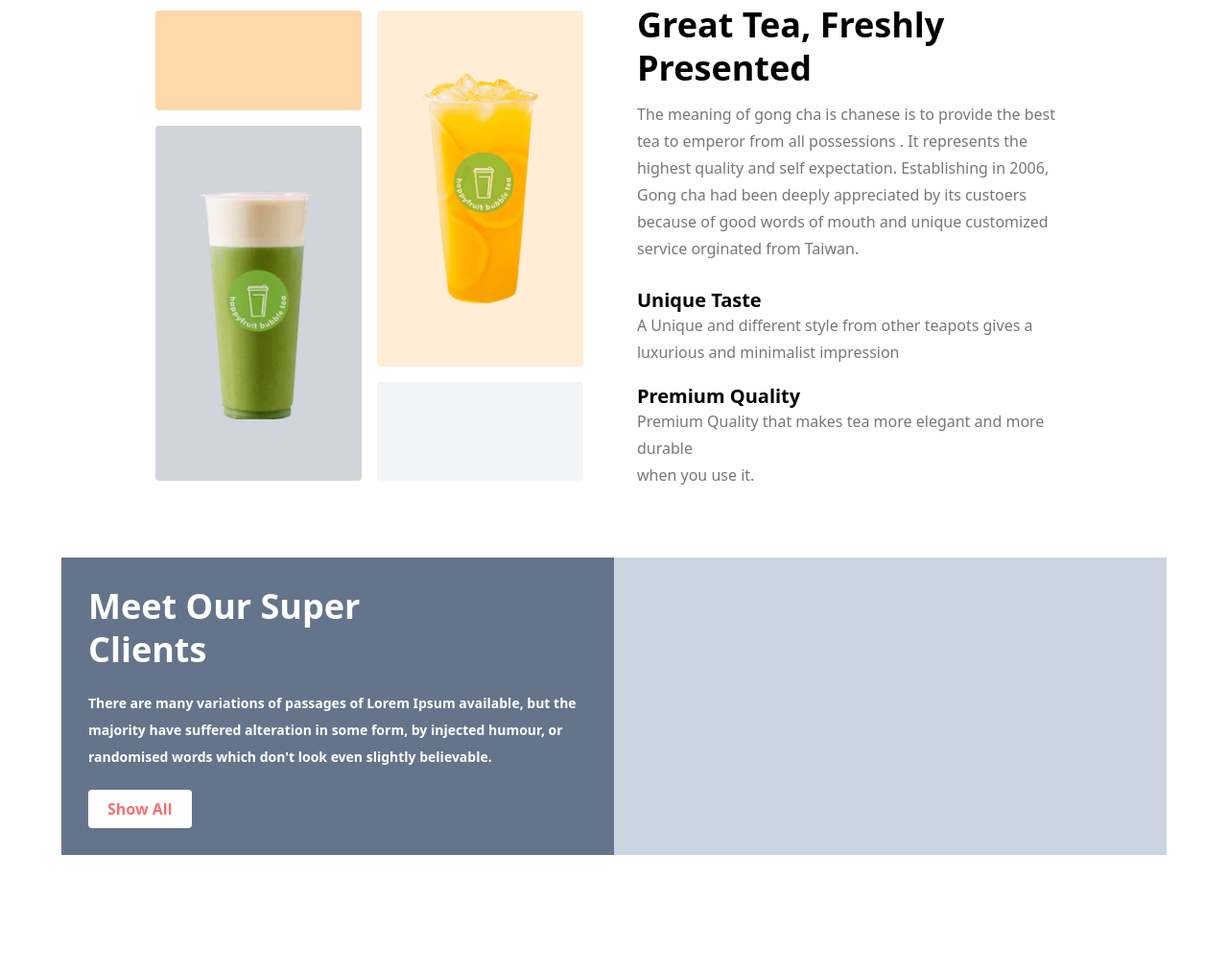
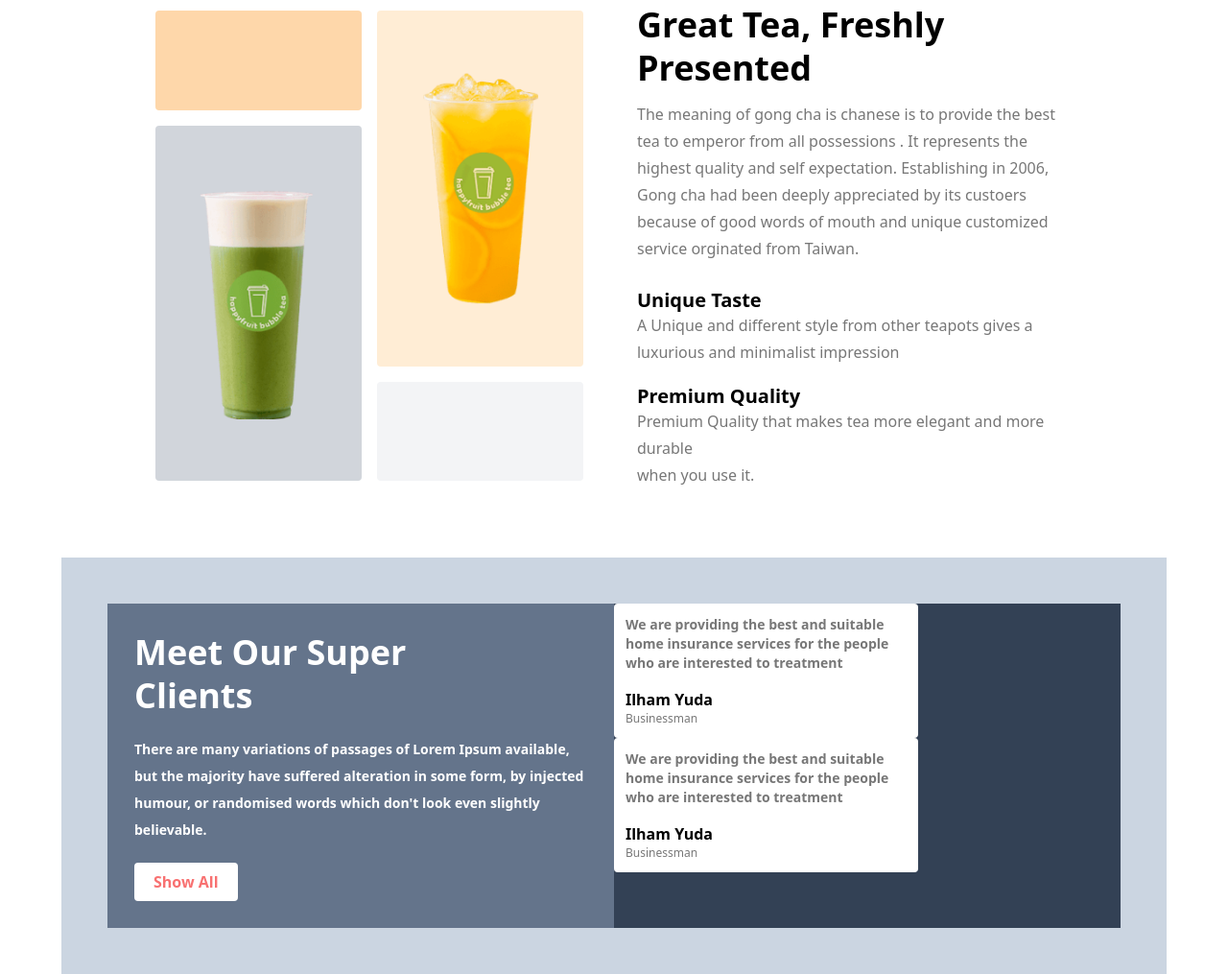
Before and after one commit to Miftahulislam2001/tea_house_project, a plain HTML site: page index.html in a window 1280 px wide. Shown: the part 1328-2343 px from the top of the page at 96% size. Before the commit the page ends 2219 px from the top, so only its background shows below. Drawn offline with nearby package versions, Linux system fonts and the light colour scheme.

Commit message:
section add

```diff
--- a/index.html
+++ b/index.html
@@ -133,13 +133,25 @@
 </section>
 
     <!-- Super Section -->
-    <section class="bg-slate-300">
+    <section class="flex bg-slate-300 p-12">
       <div class="bg-slate-500 p-7 w-[50%]">
         <h1 class="font-semibold text-4xl text-white leading-tight mb-5">Meet Our Super <br> Clients</h1>
         <p class="font-semibold text-sm leading-7 text-white mb-5">There are many variations of passages of Lorem Ipsum available, but the majority have suffered alteration in some form, by injected humour, or randomised words which don't look even slightly believable. </p>
         <button class="py-2 px-5 bg-white text-red-400 rounded font-semibold">Show All</button>
       </div>
-      <div class="bg-slate-700 w-[50%]"></div>
+
+      <div class="bg-slate-700 w-[50%] relative">
+      <div class="card w-[60%] bg-white rounded p-3">
+          <p class="text-text text-sm font-semibold mb-4">We are providing the best and suitable home insurance services for the people who are interested to treatment</p>
+          <h4 class="font-semibold text-base ">Ilham Yuda</h4>
+          <p class="text-text text-xs">Businessman</p>
+        </div>
+        <div class="card w-[60%] bg-white rounded p-3">
+          <p class="text-text text-sm font-semibold mb-4">We are providing the best and suitable home insurance services for the people who are interested to treatment</p>
+          <h4 class="font-semibold text-base ">Ilham Yuda</h4>
+          <p class="text-text text-xs">Businessman</p>
+        </div>
+      </div>
     </section>
   </main>
 
```
